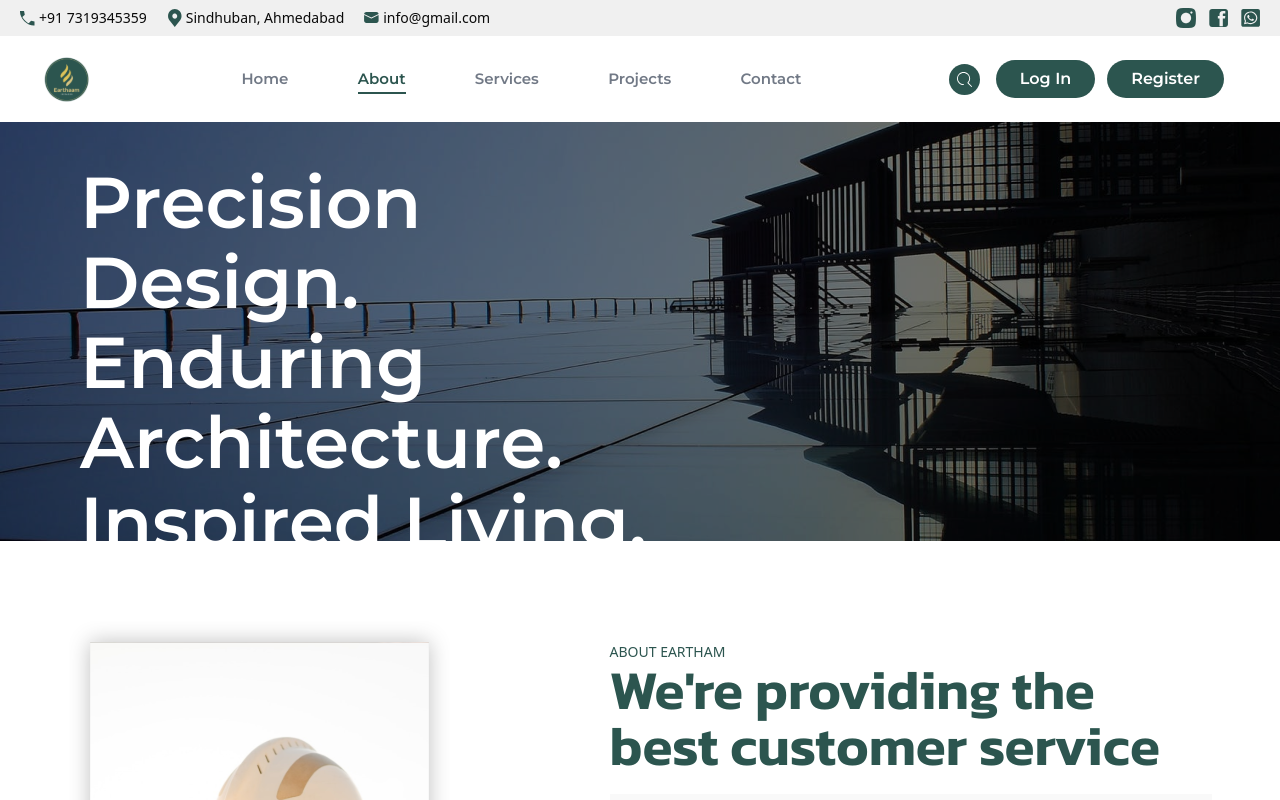
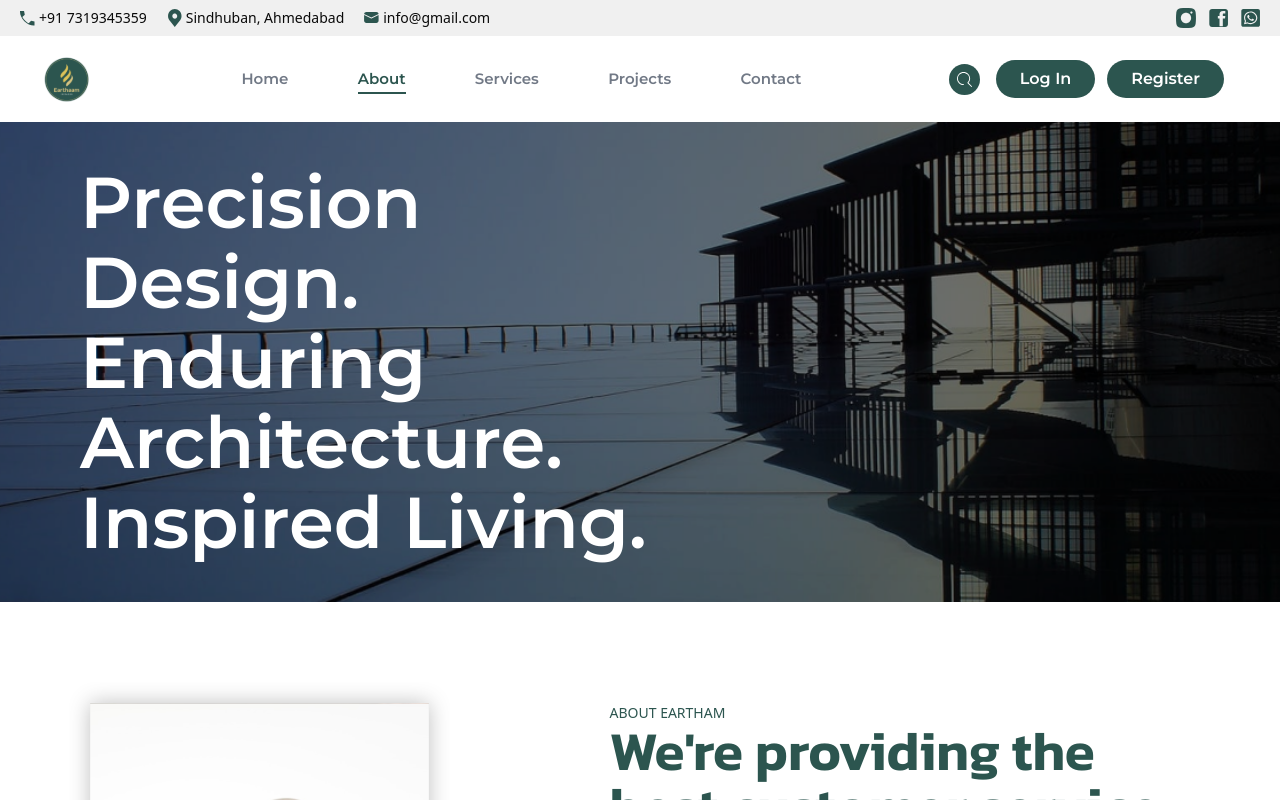
Before and after one commit to Bhanu-code/eartham, a Next.js app: page /about in a window 1280 px wide. Shown: the top 800 px of the page. Built offline with nearby package versions, Linux system fonts and the light colour scheme.

Commit message:
banner images

```diff
--- a/src/app/(components)/about/Hero.tsx
+++ b/src/app/(components)/about/Hero.tsx
@@ -19,15 +19,16 @@ const Hero = () => {
   return (
     <>
       {/* About Hero Section */}
-      <div className="relative w-full about-hero-bg">
-        <Image src={AboutHero} height={1500} width={1500} alt="about background" className="w-full" />
-        <h1 className="absolute text-white text-[20px] md:text-[40px] lg:text-[72px] font-semibold montserrat-600 w-3/5 md:w-1/2 md:leading-[3rem] lg:leading-[5rem] top-5 md:top-5 lg:top-10 left-5 lg:left-20 z-10">
+      <div
+        className=" w-full about-hero-bg h-4/5 py-10 pl-20">
+        {/* <Image src={AboutHero} height={1500} width={1500} alt="about background" className="w-full" /> */}
+        <h1 className=" text-white  text-7xl font-semibold montserrat-600 w-3/5 md:w-1/2 md:leading-[3rem] lg:leading-[5rem] top-5 md:top-5 lg:top-10 left-5 lg:left-20 z-10">
           Precision Design. Enduring Architecture. Inspired Living.
         </h1>
-      </div>
+      </div >
 
       {/* About Info Section */}
-      <div className="md:w-[1175px] w-full m-auto my-20 flex flex-col md:flex-row md:gap-x-5 lg:gap-x-40 px-4">
+      <div className="md:w-[1175px] w-full m-auto my-20 flex flex-col md:flex-row md:gap-x-5 lg:gap-x-40 px-4" >
         <div className="w-full md:w-1/3">
           <Image src={HelmetMan} height={620} width={400} alt="helmet man" />
         </div>
@@ -54,7 +55,7 @@ const Hero = () => {
       </div>
 
       {/* Bridge Section */}
-      <div className="relative">
+      <div className="relative" >
         <Image src={Bridge} height={1500} width={1500} alt="bridge background" className="w-full" />
         <div className="absolute top-0 w-full h-full flex flex-col justify-center items-center text-white text-center px-6">
           <h1 className="text-[30px] lg:text-[55px] font-semibold montserrat-600">Build Your Future Today</h1>
@@ -66,8 +67,9 @@ const Hero = () => {
       </div>
 
       {/* Cards Section */}
-      <div className="w-11/12 lg:w-4/5 relative top-10 mb-20 md:mb-1 md:-top-22 lg:-top-15 m-auto flex flex-col md:flex-row justify-center space-y-5 md:space-y-0 md:space-x-5 lg:space-x-8">
-        {aboutCards.map((item: AboutCard) => (
+      <div className="w-11/12 lg:w-4/5 relative top-10 mb-20 md:mb-1 md:-top-22 lg:-top-15 m-auto flex flex-col md:flex-row justify-center space-y-5 md:space-y-0 md:space-x-5 lg:space-x-8" >
+        {
+          aboutCards.map((item: AboutCard) => (
             <div
               key={item.id}
               className="w-full md:w-1/3 lg:w-[381px] shadow-lg p-4 bg-white flex items-center space-x-4 "
@@ -80,11 +82,12 @@ const Hero = () => {
                 <p className="montserrat-300 text-[17px] font-light">{item.desc}</p>
               </div>
             </div>
-        ))}
+          ))
+        }
       </div>
 
       {/* Contact Section */}
-      <ContactSec />
+      < ContactSec />
     </>
   );
 };
--- a/src/app/globals.css
+++ b/src/app/globals.css
@@ -11,12 +11,19 @@
 }
 
 .hero-bg {
-    background-image: url('/src/app/assets/hero_home_icons/greenbg.png');
+    background-image: url('../../public/hero_home_icons/greenbg.png');
     object-fit: cover;
     background-size: cover;
     background-position: center;
     background-repeat: no-repeat;
     opacity: 0.7;
+}
+.about-hero-bg {
+    background-image: url('../../public/about/abouthero.png');
+    object-fit: cover;
+    background-size: cover;
+    background-position: center;
+    background-repeat: no-repeat;
 }
 
 @theme inline {
```
Lines whose indentation alone changed are shown as unchanged.
